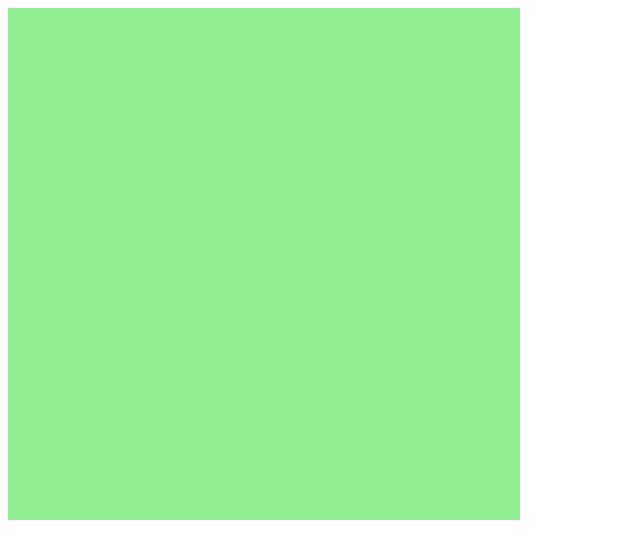
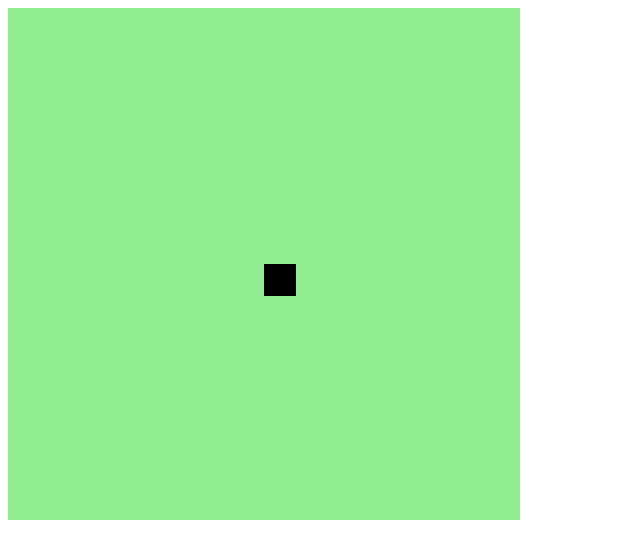
Before and after one commit to EricPS98/JogoDaCobrinha, a plain HTML site: page index.html in a window 1280 px wide. Shown: the whole page, without its empty margins (0-640 px from the left). Drawn offline with Linux system fonts and the light colour scheme.

Commit message:
Criação da cobrinha

```diff
--- a/index.html
+++ b/index.html
@@ -9,6 +9,6 @@
     <title>Document</title>
 </head>
 <body>
-     <canvas id="snake" width="512" height="512"></canvas> <!-- Renderização da cobra -->
+     <canvas id="snake" width="512" height="512"></canvas> <!-- Renderização da cobrinha -->
 </body>
 </html>
--- a/script.js
+++ b/script.js
@@ -1,10 +1,25 @@
 let canvas = document.getElementById("snake");
 let context = canvas.getContext("2d");
 let box = 32; // Tamanho de cada quadrado
+
+let snake = [];
+
+snake[0] = {
+    x: 8 * box,
+    y: 8 * box
+}
 
 function criarBG() {
     context.fillStyle = "lightgreen";
     context.fillRect(0, 0, 16 * box, 16 * box); // Posição de X, Y, Altura e Largura
 }
 
+function criarCobrinha(){
+    for(i=0; i < snake.length; i++){
+        context.fillStyle = "black";
+        context.fillRect(snake[i].x, snake[i].y, box, box); // Tamanho de X e Y definidos na linha 8 e 9 do código, e o tamanho de box definido na linha 32
+    }
+}
+
 criarBG();
+criarCobrinha();
```
